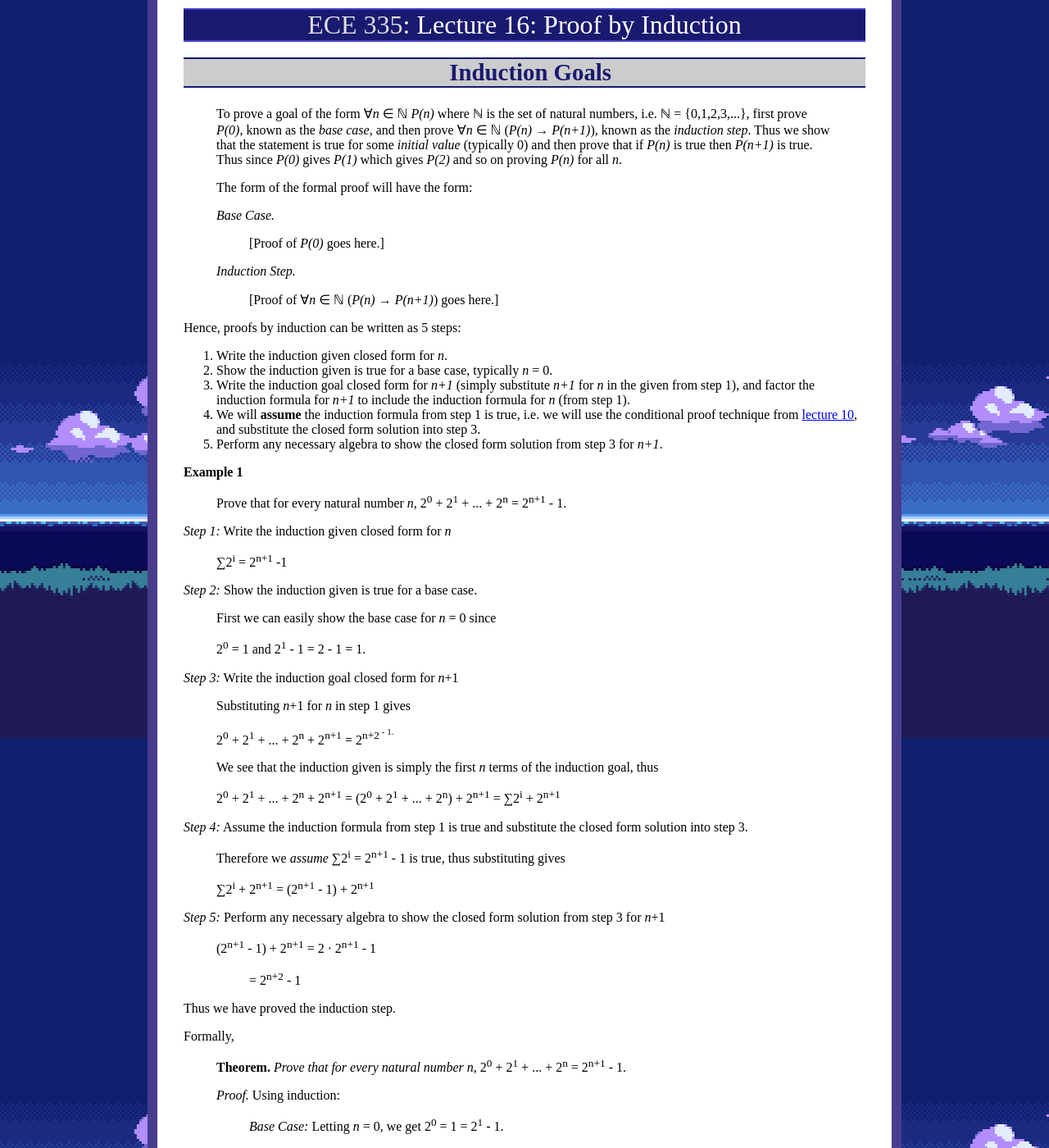
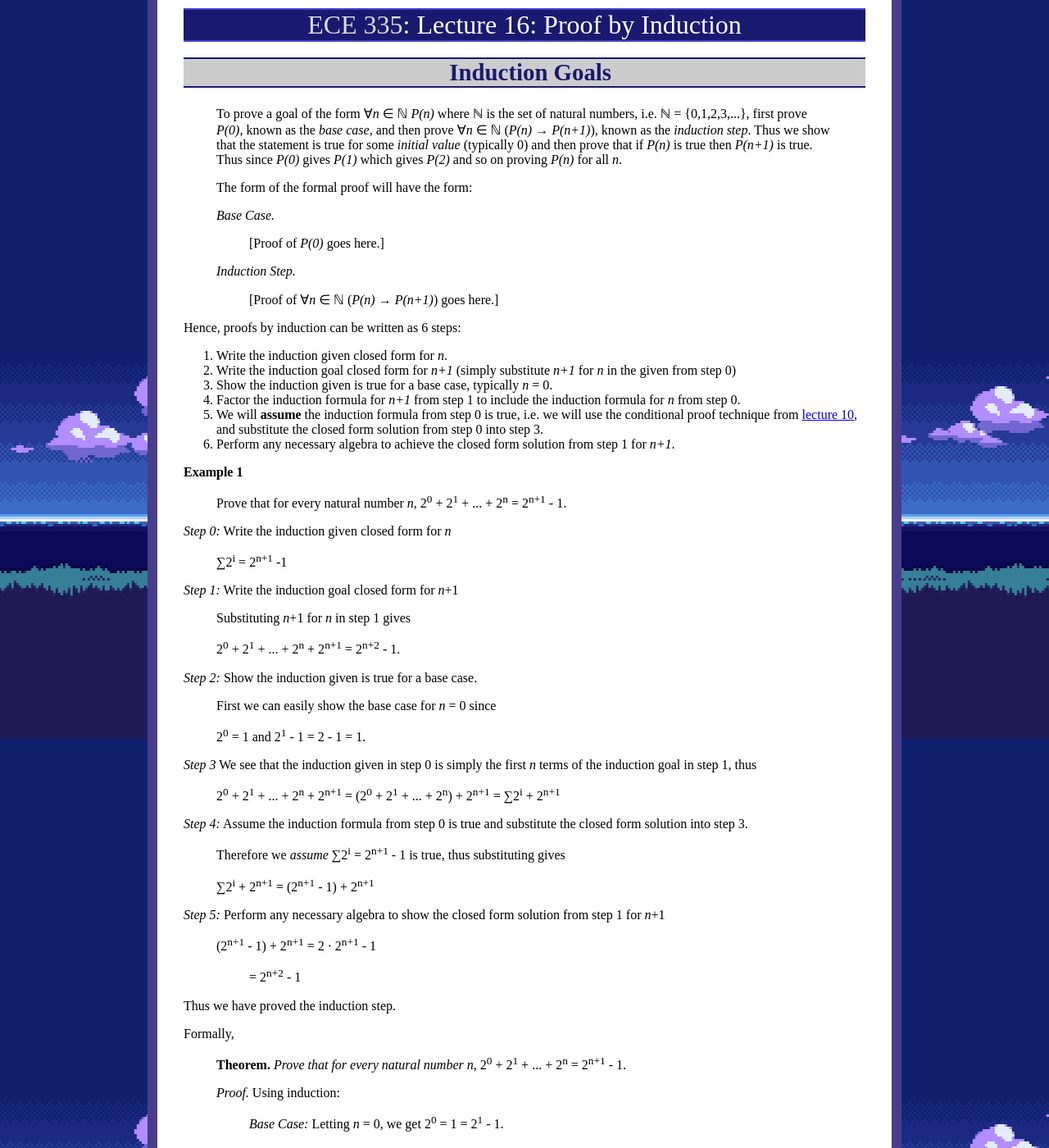
Before and after one commit to ycpcs/ece335-summer2023, a Jekyll site: the page built from lectures/lecture16.md, in a window 1280 px wide and 1400 px high. Shown: the whole window at 82% size. Built offline with Jekyll 4.4.1, drawn with Linux system fonts in a browser that asks for light colours; some of the changed text lies outside the part shown.

Commit message:
update lecture 16
update lecture 16

```diff
--- a/lectures/lecture16.md
+++ b/lectures/lecture16.md
@@ -24,21 +24,28 @@ Induction Goals
 
 > > \[Proof of ∀*n* ∈ ℕ (*P(n)* → *P(n+1)*) goes here.\]
 
-Hence, proofs by induction can be written as 5 steps:
+Hence, proofs by induction can be written as 6 steps:
 
-1. Write the induction given closed form for *n*.
+0. Write the induction given closed form for *n*.
+1. Write the induction goal closed form for *n+1* (simply substitute *n+1* for *n* in the given from step 0)
 2. Show the induction given is true for a base case, typically *n* = 0.
-3. Write the induction goal closed form for *n+1* (simply substitute *n+1* for *n* in the given from step 1), and factor the induction formula for *n+1* to include the induction formula for *n* (from step 1).
-4. We will **assume** the induction formula from step 1 is true, i.e. we will use the conditional proof technique from [lecture 10](lecture10.html), and substitute the closed form solution into step 3.
-5. Perform any necessary algebra to show the closed form solution from step 3 for *n+1*.
+3. Factor the induction formula for *n+1* from step 1 to include the induction formula for *n* from step 0.
+4. We will **assume** the induction formula from step 0 is true, i.e. we will use the conditional proof technique from [lecture 10](lecture10.html), and substitute the closed form solution from step 0 into step 3.
+5. Perform any necessary algebra to achieve the closed form solution from step 1 for *n+1*.
 
 **Example 1**
 
 > Prove that for every natural number *n*, 2<sup>0</sup> + 2<sup>1</sup> + \... + 2<sup>n</sup> = 2<sup>n+1</sup> - 1.
 
-*Step 1:* Write the induction given closed form for *n*
+*Step 0:* Write the induction given closed form for *n*
 
 > ∑2<sup>i</sup> = 2<sup>n+1</sup> -1
+
+*Step 1:* Write the induction goal closed form for *n*+1
+
+> Substituting *n*+1 for *n* in step 1 gives
+
+> 2<sup>0</sup> + 2<sup>1</sup> + \... + 2<sup>n</sup> + 2<sup>n+1</sup> = 2<sup>n+2</sup> - 1.
 
 *Step 2:* Show the induction given is true for a base case.
 
@@ -46,23 +53,17 @@ Hence, proofs by induction can be written as 5 steps:
 
 > 2<sup>0</sup> = 1 and 2<sup>1</sup> - 1 = 2 - 1 = 1.
 
-*Step 3:* Write the induction goal closed form for *n*+1
-
-> Substituting *n*+1 for *n* in step 1 gives
-
-> 2<sup>0</sup> + 2<sup>1</sup> + \... + 2<sup>n</sup> + 2<sup>n+1</sup> = 2<sup>n+2<sup> - 1.
-
-> We see that the induction given is simply the first *n* terms of the induction goal, thus
+*Step 3* We see that the induction given in step 0 is simply the first *n* terms of the induction goal in step 1, thus
 
 > 2<sup>0</sup> + 2<sup>1</sup> + \... + 2<sup>n</sup> + 2<sup>n+1</sup> = (2<sup>0</sup> + 2<sup>1</sup> + \... + 2<sup>n</sup>) + 2<sup>n+1</sup> = ∑2<sup>i</sup> + 2<sup>n+1</sup>
 
-*Step 4:* Assume the induction formula from step 1 is true and substitute the closed form solution into step 3.
+*Step 4:* Assume the induction formula from step 0 is true and substitute the closed form solution into step 3.
 
 > Therefore we *assume* ∑2<sup>i</sup> = 2<sup>n+1</sup> - 1 is true, thus substituting gives
 
 > ∑2<sup>i</sup> + 2<sup>n+1</sup> = (2<sup>n+1</sup> - 1) + 2<sup>n+1</sup>
 
-*Step 5:* Perform any necessary algebra to show the closed form solution from step 3 for *n*+1
+*Step 5:* Perform any necessary algebra to show the closed form solution from step 1 for *n*+1
 
 > (2<sup>n+1</sup> - 1) + 2<sup>n+1</sup> = 2 ⋅ 2<sup>n+1</sup> - 1
 > > = 2<sup>n+2</sup> - 1
@@ -91,31 +92,31 @@ Formally,
 
 > Prove that for all *n* ∈ ℕ, 0 + 1 + 2 + \... + *n* = *n*(*n* + 1)/2.
 
-*Step 1:* Write the induction given closed form for *n*
+*Step 0:* Write the induction given closed form for *n*
 
 > 0 + 1 + 2 + \... + *n* = ∑i = *n*(*n* + 1)/2
+
+*Step 1:* Write the induction goal closed form for *n*+1
+
+> Substituting *n*+1 for *n* in step 1 gives
+
+> 0 + 1 + 2 + \... + *n* + (*n* + 1) = (*n* + 1)((*n*+1)+1)/2 = (*n*+1)(*n*+2)/2
 
 *Step 2:* Show the induction given is true for a base case.
 
 > The base case for *n* = 0 gives ∑i = 0 and 0(1)/2 = 0.
 
-*Step 3:* Write the induction goal closed form for *n*+1
-
-> Substituting *n*+1 for *n* in step 1 gives
-
-> 0 + 1 + 2 + \... + *n* + (*n* + 1) = (*n* + 1)((*n*+1)+1)/2 = (*n*+1)(*n*+2)/2
-
-> We see that the induction given is simply the first *n* terms of the induction goal, thus
+*Step 3:* We see that the induction given in step 0 is simply the first *n* terms of the induction goal in step 1, thus
 
 > 0 + 1 + 2 + \... + *n* + *n* + 1 = (0 + 1 + 2 + \... + *n*) + (*n* + 1) = ∑i + (*n* + 1)
 
-*Step 4:*  Assume the induction formula from step 1 is true and substitute the closed form solution into step 3.
+*Step 4:*  Assume the induction formula from step 0 is true and substitute the closed form solution into step 3.
 
 > Therefore we *assume* ∑i = *n*(*n* + 1)/2 is true, thus substituting gives
 
 > ∑i + (*n* + 1) = *n*(*n* + 1)/2 + (*n* + 1)
 
-*Step 5:* Perform any necessary algebra to show the closed form solution from step 3 for *n*+1
+*Step 5:* Perform any necessary algebra to show the closed form solution from step 2 for *n*+1
 
 > ∑i + (*n* + 1) = *n*(*n* + 1)/2 + (*n* + 1)
 > > = (*n* + 1)(*n*/2 + 1)
@@ -146,9 +147,13 @@ Formally,
 
 > Prove that for sufficiently large *n*, that 2<sup>n</sup> \> *n*<sup>2</sup>.
 
-*Step 1:* Write the induction given closed form for *n*
+*Step 0:* Write the induction given closed form for *n*
 
 > For sufficiently large *n*, 2<sup>n</sup> \> *n*<sup>2</sup>
+
+*Step 1:* Write the induction goal closed form for *n*+1
+
+> 2<sup>n+1</sup> \> (*n*+1)<sup>2</sup>
 
 *Step 2:* Show the induction given is true for a base case.
 
@@ -156,21 +161,17 @@ Formally,
 2, 2<sup>2</sup> = 4 = 2<sup>2</sup> and for *n* = 3, 2<sup>3</sup> = 8 < 3<sup>2</sup> = 9. Furthermore for *n* = 4, 2<sup>4</sup> = 16 = 4<sup>2</sup>.
 However for *n* = 5, 2<sup>5</sup> = 32 > 5<sup>2</sup> = 25. Thus while the theorem is *not* true *for all* *n* ∈ ℕ, it may be true for *n* ≥ 5.
 
-*Step 3:* Write the induction goal closed form for *n*+1
-
-> 2<sup>n+1</sup> \> (*n*+1)<sup>2</sup>
-
-> We see that the induction goal can be factored to include the induction given, thus
+*Step 3:* We see that the induction goal can be factored to include the induction given, thus
 
 > 2<sup>n+1</sup> = 2 ⋅ 2<sup>n</sup>
 
-*Step 4:*  Assume the induction formula from step 1 is true and substitute the closed form solution into step 3.
+*Step 4:*  Assume the induction formula from step 0 is true and substitute the closed form solution into step 3.
 
 > Therefore we *assume* 2<sup>n</sup> \> *n*<sup>2</sup> is true, thus substituting gives
 
 > 2 ⋅ 2<sup>n</sup> \> 2 ⋅ *n*<sup>2<sup>
 
-*Step 5:* Perform any necessary algebra to show the closed form solution from step 3 for *n*+1
+*Step 5:* Perform any necessary algebra to show the closed form solution from step 1 for *n*+1
 
 > At this point we now need to show 2 ⋅ *n*<sup>2</sup> \> (*n*+1)<sup>2</sup>
 
```
